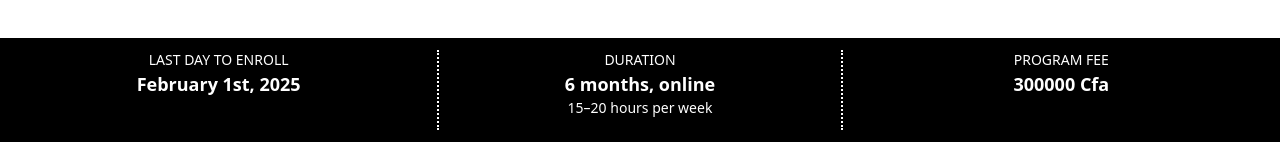
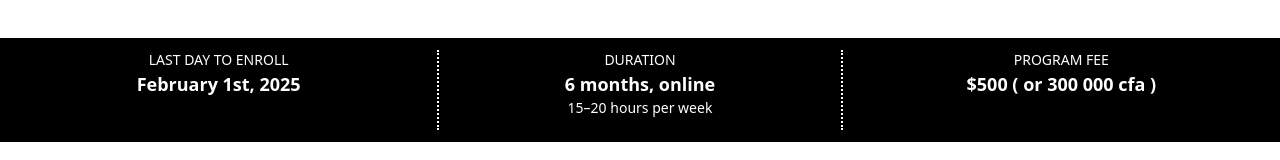
Before and after one commit to destino92/lambda-landing, a Next.js app: page /bootcamp in a window 1280 px wide. Shown: the part 541-701 px from the top of the page. Built offline with nearby package versions, Linux system fonts and the light colour scheme.

Commit message:
feat(apps): usd or fcfa

```diff
--- a/src/app/bootcamp/page.tsx
+++ b/src/app/bootcamp/page.tsx
@@ -90,7 +90,7 @@ export default function Home() {
             {/* <div className="hidden md:block border-r-2 border-dotted border-white h-20"></div> */}
             <div className="text-center">
               <p className="text-sm">PROGRAM FEE</p>
-              <p className="font-bold text-lg">300000 Cfa</p>
+              <p className="font-bold text-lg">$500 ( or 300 000 cfa )</p>
             </div>
           </div>
         </div>
```
